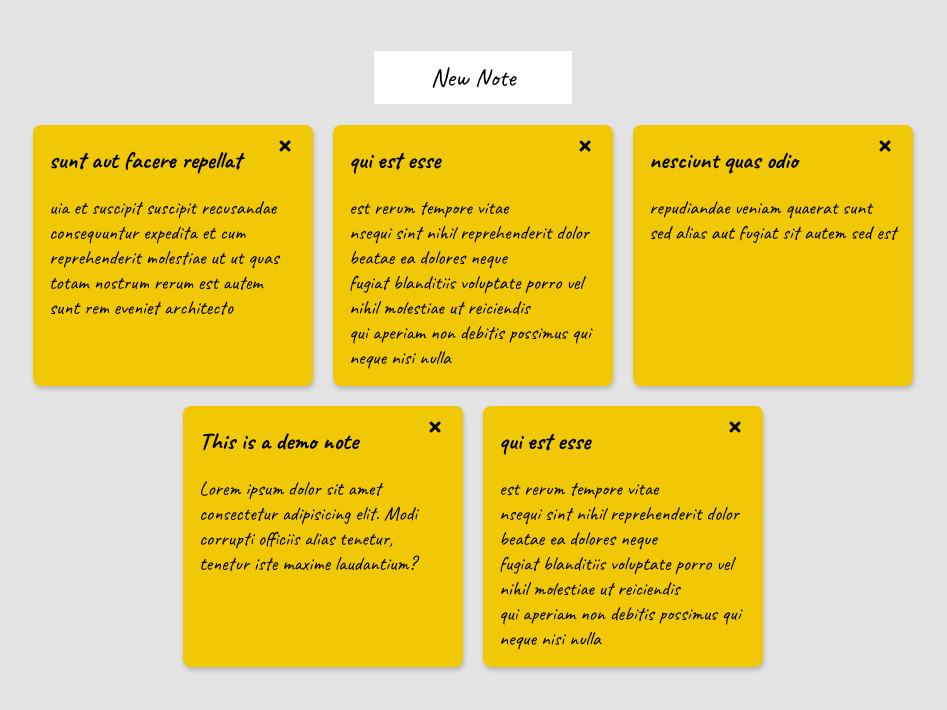
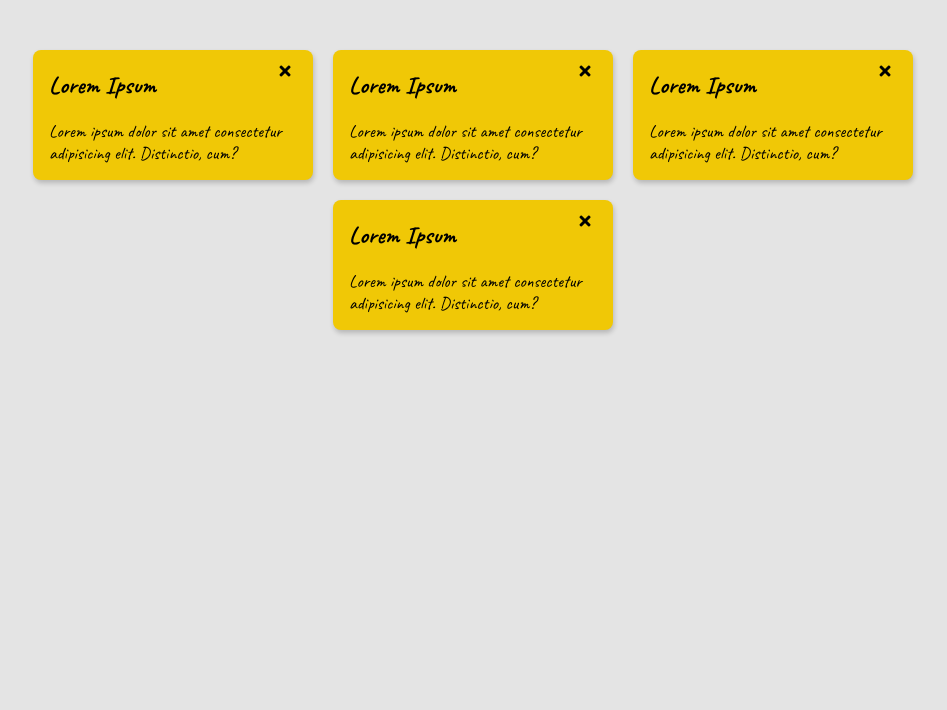
Before and after one commit to emmypuch/note-pad, a website built with webpack: page demo/index.html in a window 1280 px wide. Shown: the whole page, without its empty margins (167-1114 px from the left). Built offline with nearby package versions, Linux system fonts and the light colour scheme.

Commit message:
modified Note.js and NoteManager.js

```diff
--- a/demo/app.js
+++ b/demo/app.js
@@ -1,46 +1,24 @@
-import './style.scss';
-import NoteManager from '../src/NoteManager';
+import "./style.scss";
+import NoteManager from "../src/NoteManager";
 
 const noteManager = new NoteManager({
-  el: document.getElementById('notesWrapper'),
+  el: document.querySelectorAll(".tc-notes")[0],
   notes: [
     {
-      title: 'sunt aut facere repellat',
-      body: 'uia et suscipit suscipit recusandae consequuntur expedita et cum reprehenderit molestiae ut ut quas totam nostrum rerum est autem sunt rem eveniet architecto'
+      title: "Lorem Ipsum",
+      body: "Lorem ipsum dolor sit amet consectetur adipisicing elit. Distinctio, cum?",
     },
     {
-      title: 'qui est esse',
-      body: 'est rerum tempore vitae<br>nsequi sint nihil reprehenderit dolor beatae ea dolores neque <br>fugiat blanditiis voluptate porro vel nihil molestiae ut reiciendis<br>qui aperiam non debitis possimus qui neque nisi nulla'
+      title: "Lorem Ipsum",
+      body: "Lorem ipsum dolor sit amet consectetur adipisicing elit. Distinctio, cum?",
     },
     {
-      title: 'nesciunt quas odio',
-      body: 'repudiandae veniam quaerat sunt sed alias aut fugiat sit autem sed est'
+      title: "Lorem Ipsum",
+      body: "Lorem ipsum dolor sit amet consectetur adipisicing elit. Distinctio, cum?",
     },
     {
-      title: 'This is a demo note',
-      body: 'Lorem ipsum dolor sit amet consectetur adipisicing elit. Modi corrupti officiis alias tenetur, tenetur iste maxime laudantium?'
+      title: "Lorem Ipsum",
+      body: "Lorem ipsum dolor sit amet consectetur adipisicing elit. Distinctio, cum?",
     },
-    {
-      title: 'qui est esse',
-      body: 'est rerum tempore vitae<br>nsequi sint nihil reprehenderit dolor beatae ea dolores neque <br>fugiat blanditiis voluptate porro vel nihil molestiae ut reiciendis<br>qui aperiam non debitis possimus qui neque nisi nulla'
-    },
-  ]
+  ],
 });
-
-noteManager.onNoteAdd = (note) => {
-  console.log("Note added ", note);
-};
-noteManager.onNoteChange = (note) => {
-  console.log("Note changed ", note);
-};
-noteManager.onNoteRemove = (note) => {
-  console.log("Note removed ", note);
-};
-
-const newNoteBtn = document.querySelector('.new-note-btn');
-newNoteBtn.onclick = () => {
-  noteManager.prependNote({
-    title: '',
-    body: ''
-  })
-};
--- a/demo/index.html
+++ b/demo/index.html
@@ -5,18 +5,55 @@
     <!-- Required meta tags -->
     <meta charset="utf-8">
     <meta name="viewport" content="width=device-width, initial-scale=1, shrink-to-fit=no">
-    <link href="https://fonts.googleapis.com/css?family=Caveat:400,700&display=swap" rel="stylesheet">
     <link rel="stylesheet" href="https://cdnjs.cloudflare.com/ajax/libs/font-awesome/5.10.2/css/all.css">
     <title>Note Pad</title>
 
 </head>
 
 <body>
-    <div class="container wrapper">
-        <div id="notesWrapper">
-            <button class="new-note-btn">
-                New Note
-            </button>
+    <div id="notesWrapper">
+        <div class="tc-notes">
+            <div class="tc-note">
+                <div class="tc-note-header">
+                    <span class="tc-note-close">
+                        <i class="fas fa-times"></i>
+                    </span>
+                </div>
+                <div class="tc-note-title">
+                    Title goes here
+                </div>
+                <div class="tc-note-body">
+                    Body goes here
+                </div>
+            </div>
+
+            <div class="tc-note">
+                <div class="tc-note-header">
+                    <span class="tc-note-close">
+                        <i class="fas fa-times"></i>
+                    </span>
+                </div>
+                <div class="tc-note-title">
+                    Title goes here
+                </div>
+                <div class="tc-note-body">
+                    Body goes here
+                </div>
+            </div>
+
+            <div class="tc-note">
+                <div class="tc-note-header">
+                    <span class="tc-note-close">
+                        <i class="fas fa-times"></i>
+                    </span>
+                </div>
+                <div class="tc-note-title">
+                    Title goes here
+                </div>
+                <div class="tc-note-body">
+                    Body goes here
+                </div>
+            </div>
         </div>
     </div>
 </body>
--- a/demo/style.scss
+++ b/demo/style.scss
@@ -1,5 +1,10 @@
+@import url("https://fonts.googleapis.com/css2?family=Caveat:wght@400;700&display=swap");
+
 * {
+  margin: 0;
+  padding: 0;
   box-sizing: border-box;
+  font-family: "Caveat", cursive;
 }
 
 body {
@@ -10,4 +15,83 @@ body {
 
 #notesWrapper {
   padding: 50px;
+
+  .new-note-btn {
+    width: 200px;
+    display: block;
+    margin: 0 auto 20px;
+    background-color: #fff;
+    padding: 10px 32px;
+    border: 1px solid #e0e0e0;
+    outline: 0;
+    font-size: 1rem;
+    transition: all 0.3s;
+    cursor: pointer;
+
+    &:hover {
+      box-shadow: 0px 5px 7px rgba(0, 0, 0, 0.1);
+    }
+    &:active {
+      position: relative;
+      top: 1px;
+    }
+  }
 }
+
+.tc-notes {
+  display: flex;
+  justify-content: center;
+  flex-wrap: wrap;
+  margin: 0 auto;
+
+  .tc-note {
+    background-color: #f0c806;
+    border-radius: 8px;
+    width: 280px;
+    margin: 0 10px 20px;
+    box-shadow: 1px 3px 5px rgba(0, 0, 0, 0.2);
+    transition: all 0.5s;
+    cursor: pointer;
+
+    .tc-note-header {
+      padding: 10px 16px 0;
+
+      .tc-note-add,
+      .tc-note-close {
+        display: inline-block;
+        width: 24px;
+        height: 24px;
+        border-radius: 50%;
+        line-height: 24px;
+        text-align: center;
+        transition: all 0.3s;
+
+        &:hover {
+          background-color: rgba(0, 0, 0, 0.2);
+        }
+        &:focus {
+          box-shadow: inset 2px 3px 0px rgba(0, 0, 0, 0.8);
+        }
+      }
+      .tc-note-close {
+        float: right;
+      }
+    }
+    .tc-note-title,
+    .tc-note-body {
+      outline: 0;
+    }
+    .tc-note-title {
+      font-size: 1.5rem;
+      padding: 10px 16px;
+      font-weight: bold;
+    }
+    .tc-note-body {
+      font-size: 1.1rem;
+      padding: 10px 16px 16px;
+    }
+    &:hover {
+      box-shadow: 2px 4px 10px rgba(0, 0, 0, 0.3);
+    }
+  }
+}
--- a/package.json
+++ b/package.json
@@ -1,4 +1,4 @@
- {
+{
   "name": "@thecodeholic/plainjs-notes",
   "version": "1.0.0",
   "description": "Notes app using vanilla javascript",
--- a/src/Note.js
+++ b/src/Note.js
@@ -1,13 +1,24 @@
 export default class Note {
-
-  constructor({title, body}, noteManager) {
-    this.el = null;
+  constructor({ title, body }, noteManager) {
     this.title = title;
     this.body = body;
     this.noteManager = noteManager;
   }
 
-  static getNoteTpl() {
+  getElement() {
+    const tpl = this.getTemplate();
+    const tmpDiv = document.createElement("div");
+    tmpDiv.innerHTML = tpl
+      .replace("{{title}}", this.title)
+      .replace("{{body}}", this.body);
+    this.el = tmpDiv.children[0];
+
+    this.attachEventListeners();
+
+    return this.el;
+  }
+
+  getTemplate() {
     return `
         <div class="tc-note">
             <div class="tc-note-header">
@@ -15,42 +26,20 @@ export default class Note {
                     <i class="fas fa-times"></i>
                 </span>
             </div>
-            <div class="tc-note-title" contenteditable="">
+            <div class="tc-note-title" contenteditable>
                 {{title}}
             </div>
-            <div class="tc-note-body" contenteditable="">
+            <div class="tc-note-body" contenteditable>
                 {{body}}
             </div>
-        </div>`;
+        </div>
+    `;
   }
 
-  createNoteEl() {
-    let tpl = Note.getNoteTpl();
-    tpl = tpl
-      .replace('{{title}}', this.title)
-      .replace('{{body}}', this.body)
-    ;
-    const div = document.createElement('div');
-    div.innerHTML = tpl;
-    this.el = div.children[0];
-    this.attachEventListeners();
-    return this.el;
-  }
-
-  attachEventListeners(){
-    const btnClose = this.el.querySelector('.tc-note-close');
+  attachEventListeners() {
+    const btnClose = this.el.querySelector(".tc-note-close");
     btnClose.onclick = () => {
       this.noteManager.removeNote(this);
     };
-    const title = this.el.querySelector('.tc-note-title');
-    title.oninput = (ev) => {
-      this.title = ev.target.innerText;
-      this.noteManager.onNoteChange(this);
-    };
-    const body = this.el.querySelector('.tc-note-body');
-    body.oninput = (ev) => {
-      this.body = ev.target.innerText;
-      this.noteManager.onNoteChange(this);
-    }
   }
 }
--- a/src/NoteManager.js
+++ b/src/NoteManager.js
@@ -1,51 +1,23 @@
-import './NoteManager.scss';
-import Note from './Note';
+import Note from "./Note";
 
 export default class NoteManager {
-  constructor({el, notes}) {
+  constructor({ el, notes }) {
     this.el = el;
-    this.el.className = 'tc-notes-wrapper';
-    this.notesEl = null;
-    this.notes = notes.map(note => new Note(note, this));
+    this.notes = notes.map((note) => new Note(note, this));
 
-    this.onNoteChange = () => {
-    };
-    this.createNewNoteButton();
-    this.createNotesWrapper();
     this.renderNotes();
   }
 
-  addNote(note) {
-    this.notes.push(new Note(note, this));
-    this.renderNotes();
+  renderNotes() {
+    this.el.innerHTML = "";
+    this.notes.forEach((note) => this.renderNote(note.getElement()));
   }
-
-  prependNote(note) {
-    this.notes.unshift(new Note(note, this));
-    this.renderNotes();
+  renderNote(noteEl) {
+    this.el.appendChild(noteEl);
   }
 
   removeNote(note) {
     this.notes.splice(this.notes.indexOf(note), 1);
     this.renderNotes();
   }
-
-  createNewNoteButton(){
-
-  }
-
-  createNotesWrapper() {
-    this.notesEl = document.createElement('div');
-    this.notesEl.className = 'tc-notes';
-    this.el.appendChild(this.notesEl);
-  }
-
-  renderNotes() {
-    this.notesEl.innerHTML = '';
-    this.notes.forEach(note => this.renderNote(note));
-  }
-
-  renderNote(note) {
-    this.notesEl.appendChild(note.createNoteEl())
-  }
 }
```
Also changed, not shown: 1 other file.
